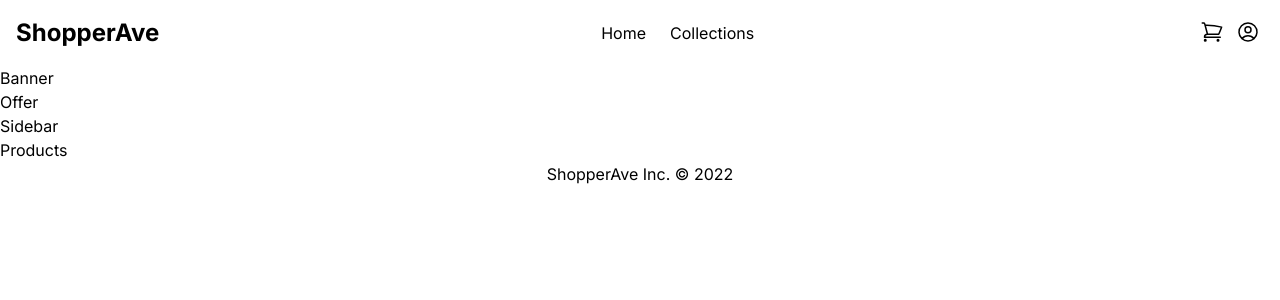
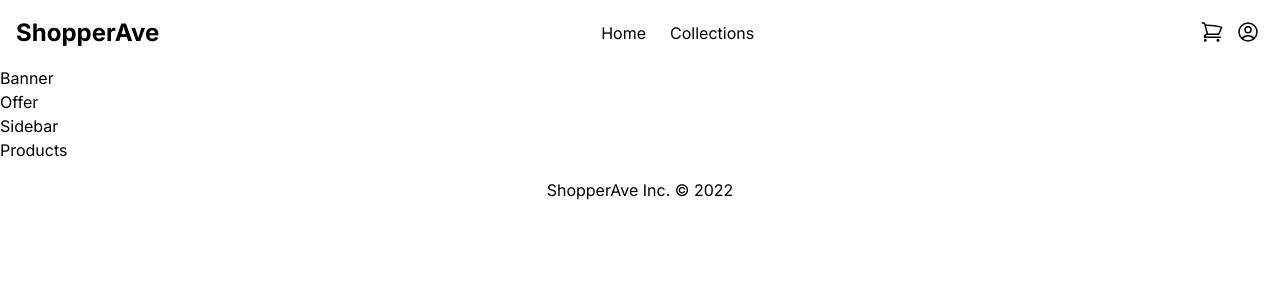
Before and after one commit to abdulsamad/shopper-ave, a Next.js app in the folder apps/client/: page / in a window 1280 px wide. Shown: the top 300 px of the page. Built offline with nearby package versions, Linux system fonts and the light colour scheme.

Commit message:
:lipstick: Added footer padding

```diff
--- a/apps/client/src/components/footer/index.tsx
+++ b/apps/client/src/components/footer/index.tsx
@@ -1,7 +1,7 @@
 import React from 'react';
 
 const Index = () => (
-  <footer>
+  <footer className="py-4">
     <h6 className="text-center">ShopperAve Inc. &copy; 2022</h6>
   </footer>
 );
```
